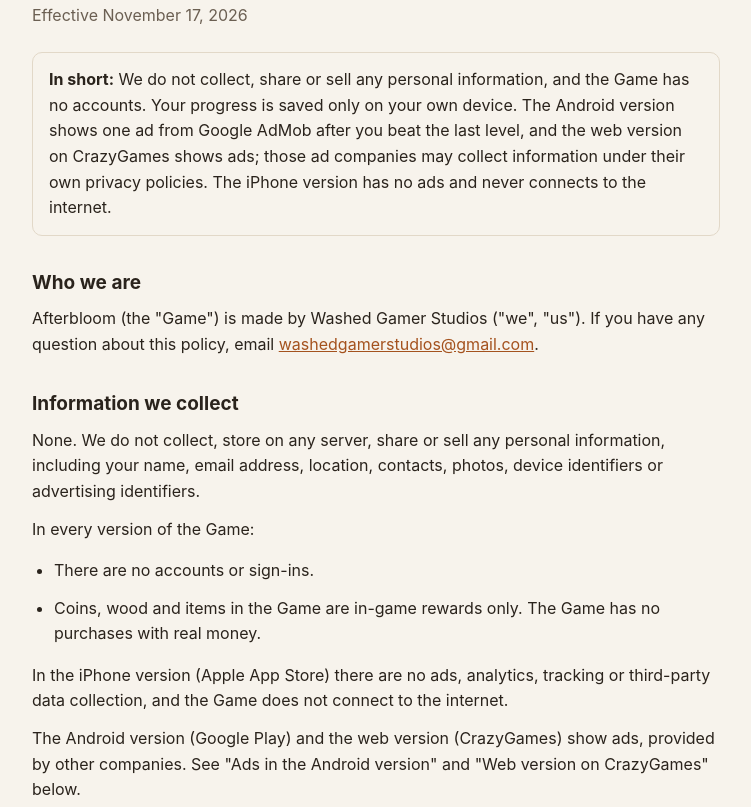
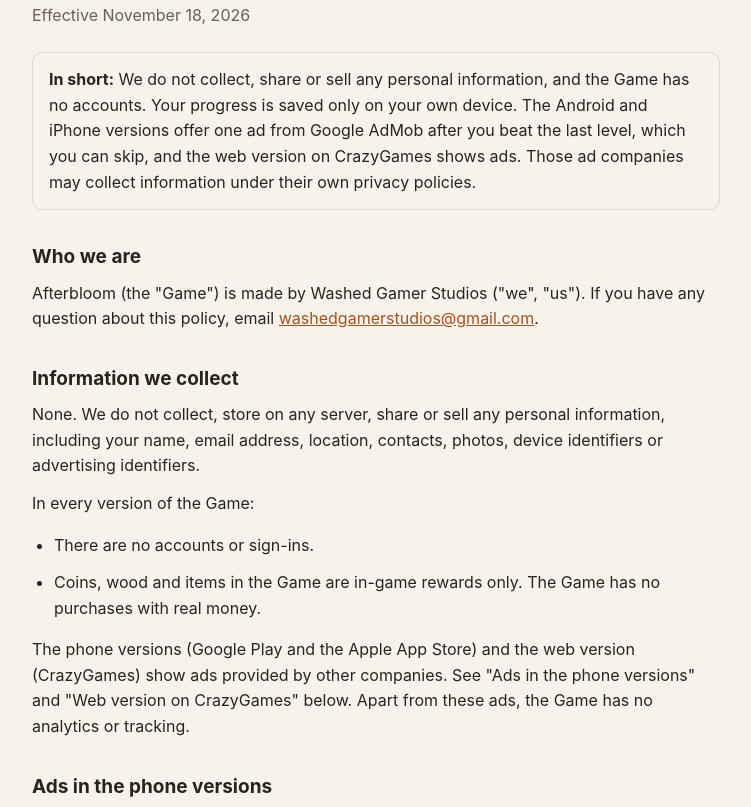
Before and after one commit to washedgamerstudios/Afterbloom, a plain HTML site: page privacy.html in a window 1280 px wide. Shown: the part 67-874 px from the top of the page, without its empty margins (264-1015 px from the left). Drawn offline with Linux system fonts and the light colour scheme.

Commit message:
Add files via upload

```diff
--- a/privacy.html
+++ b/privacy.html
@@ -9,8 +9,8 @@ main{max-width:720px;margin:0 auto;padding:32px 16px 64px}h1{font-size:28px;line
 .box{border:1px solid var(--line);border-radius:10px;padding:14px 16px;margin:16px 0 8px}footer{margin-top:40px;color:var(--dim);font-size:14px;border-top:1px solid var(--line);padding-top:16px}
 </style></head><body><main>
 <h1>Afterbloom Privacy Policy</h1>
-<p class="meta">Effective November 17, 2026</p>
-<div class="box"><strong>In short:</strong> We do not collect, share or sell any personal information, and the Game has no accounts. Your progress is saved only on your own device. The Android version shows one ad from Google AdMob after you beat the last level, and the web version on CrazyGames shows ads; those ad companies may collect information under their own privacy policies. The iPhone version has no ads and never connects to the internet.</div>
+<p class="meta">Effective November 18, 2026</p>
+<div class="box"><strong>In short:</strong> We do not collect, share or sell any personal information, and the Game has no accounts. Your progress is saved only on your own device. The Android and iPhone versions offer one ad from Google AdMob after you beat the last level, which you can skip, and the web version on CrazyGames shows ads. Those ad companies may collect information under their own privacy policies.</div>
 
 <h2>Who we are</h2>
 <p>Afterbloom (the "Game") is made by Washed Gamer Studios ("we", "us"). If you have any question about this policy, email <a href="mailto:washedgamerstudios@gmail.com">washedgamerstudios@gmail.com</a>.</p>
@@ -22,18 +22,17 @@ main{max-width:720px;margin:0 auto;padding:32px 16px 64px}h1{font-size:28px;line
 <li>There are no accounts or sign-ins.</li>
 <li>Coins, wood and items in the Game are in-game rewards only. The Game has no purchases with real money.</li>
 </ul>
-<p>In the iPhone version (Apple App Store) there are no ads, analytics, tracking or third-party data collection, and the Game does not connect to the internet.</p>
-<p>The Android version (Google Play) and the web version (CrazyGames) show ads, provided by other companies. See "Ads in the Android version" and "Web version on CrazyGames" below.</p>
+<p>The phone versions (Google Play and the Apple App Store) and the web version (CrazyGames) show ads provided by other companies. See "Ads in the phone versions" and "Web version on CrazyGames" below. Apart from these ads, the Game has no analytics or tracking.</p>
 
-<h2>Ads in the Android version</h2>
-<p>The Android version shows one full-screen ad after you beat the last level, provided by Google AdMob. To show and measure ads and to prevent fraud, Google's software in the Game may collect and share:</p>
+<h2>Ads in the phone versions</h2>
+<p>The Android and iPhone versions offer one full-screen ad after you beat the last level, provided by Google AdMob. Before it plays, the Game asks whether you want to watch it or skip it. To show and measure ads and to prevent fraud, Google's software in the Game may collect and share:</p>
 <ul>
 <li>your device's advertising ID and other device identifiers;</li>
 <li>your IP address, which can be used to estimate your general location;</li>
 <li>how you interact with ads, and information about the app's and the ad software's performance.</li>
 </ul>
 <p>This information goes to Google, not to us, and is handled under Google's own policies. See <a href="https://policies.google.com/technologies/partner-sites">How Google uses information from sites or apps that use its services</a> and <a href="https://policies.google.com/privacy">Google's privacy policy</a>.</p>
-<p><strong>Your choices:</strong> If you are in the European Economic Area, the United Kingdom or Switzerland, the Game asks for your consent before personalized ads are shown, and you can change your choice at any time with the AD PRIVACY CHOICES button in Settings &gt; Credits &amp; Legal. On any Android phone you can reset or delete your advertising ID, or opt out of personalized ads, in your phone's settings (usually Settings &gt; Privacy &gt; Ads, or Settings &gt; Google &gt; Ads).</p>
+<p><strong>Your choices:</strong> If you are in the European Economic Area, the United Kingdom or Switzerland, the Game asks for your consent before personalized ads are shown, and you can change your choice at any time with the AD PRIVACY CHOICES button in Settings &gt; Credits &amp; Legal. On Android you can reset or delete your advertising ID, or opt out of personalized ads, in your phone's settings (usually Settings &gt; Privacy &gt; Ads, or Settings &gt; Google &gt; Ads). On iPhone, the Game does not ask for permission to track you across other companies' apps and websites, so it cannot use your device's advertising identifier.</p>
 
 <h2>Web version on CrazyGames</h2>
 <p>A web version of the Game is published on <a href="https://www.crazygames.com">CrazyGames</a>, which hosts it and shows ads in it. In the web version:</p>
@@ -48,7 +47,7 @@ main{max-width:720px;margin:0 auto;padding:32px 16px 64px}h1{font-size:28px;line
 <p>In the phone versions, your game progress and settings (levels reached, stars, coins, wood, gear, sound and vibration settings) are saved only on your device so you can continue where you left off. We never receive this information. Deleting the Game deletes it.</p>
 
 <h2>Device permissions</h2>
-<p>On Android, the Game may use your phone's vibration for a short buzz when your character is hit. You can turn this off in the Game's settings. The Android version also uses internet access and the advertising ID, only for its ad. The Game does not ask for access to your camera, microphone, location, contacts or files.</p>
+<p>On Android, the Game may use your phone's vibration for a short buzz when your character is hit. You can turn this off in the Game's settings. The Android and iPhone versions use internet access only for the ad; on Android, the ad also uses the advertising ID. The Game does not ask for access to your camera, microphone, location, contacts or files.</p>
 
 <h2>App stores</h2>
 <p>You download the Game from the Apple App Store or Google Play. Apple and Google may collect information about you and your device under their own privacy policies, for example your purchase history or, if you have agreed to share it, crash and performance reports. Those reports reach us only as summaries that do not identify you. See <a href="https://www.apple.com/legal/privacy/">Apple's privacy policy</a> and <a href="https://policies.google.com/privacy">Google's privacy policy</a>.</p>
```
